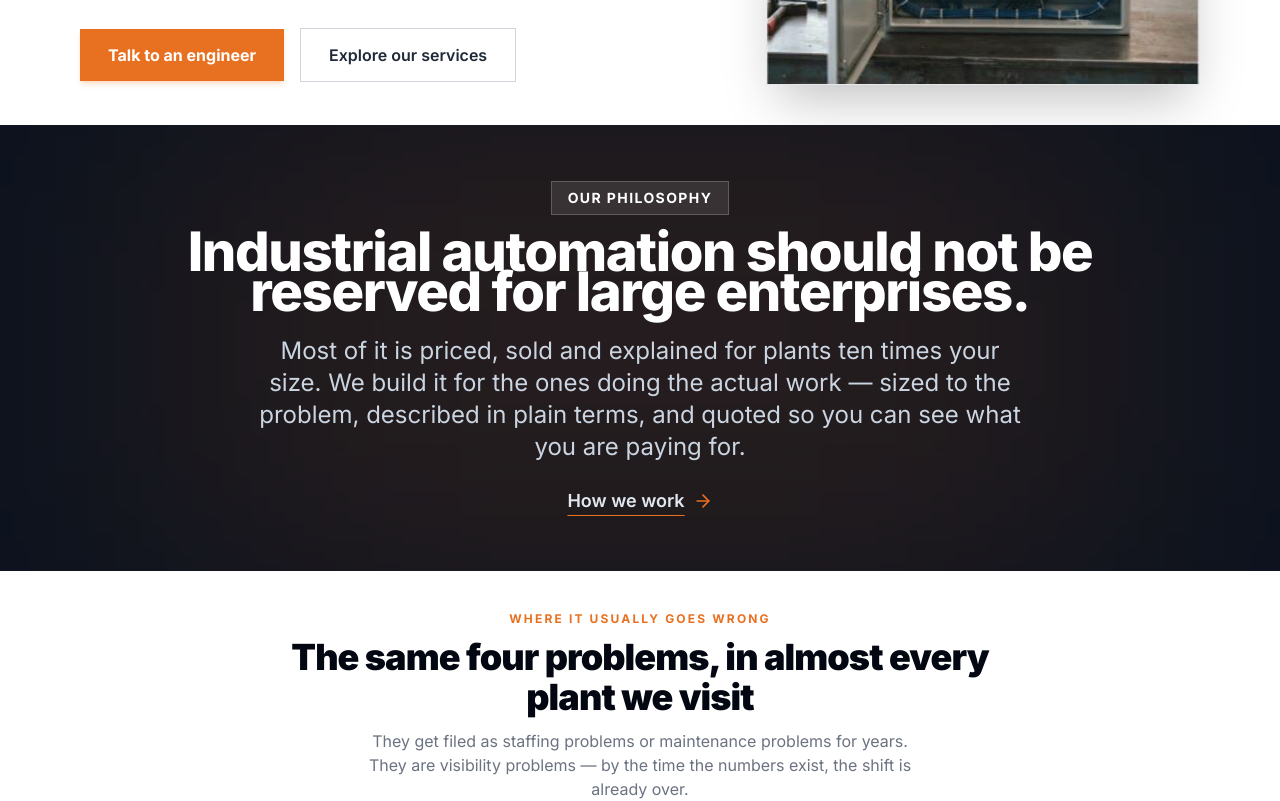
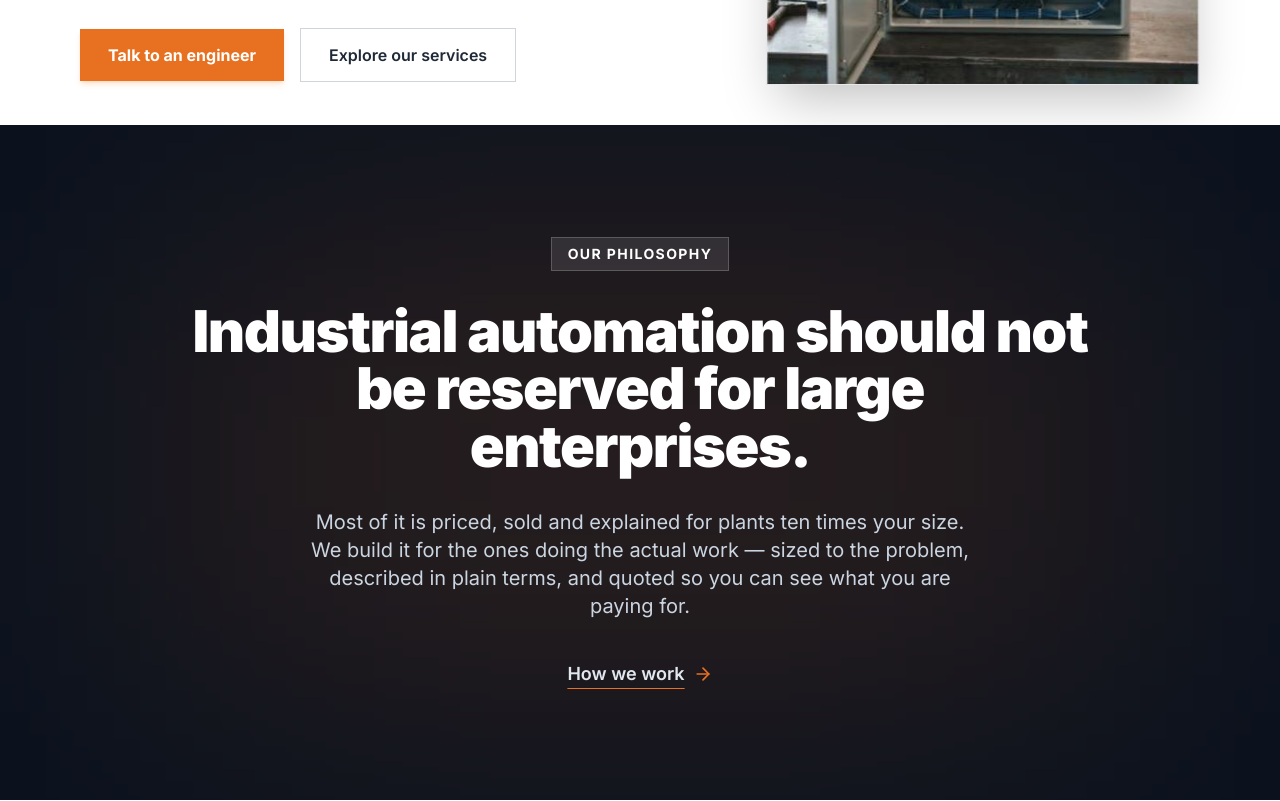
Before and after one commit to crabstertechnology/CT_new, a React (Vite) app: page / in a window 1280 px wide. Shown: the part 460-1261 px from the top of the page. Built offline with nearby package versions, Linux system fonts and the light colour scheme.

Commit message:
fix: StatementBanner typography and spacing — comfortable line height, proper vertical padding, and clean headline line-break

```diff
--- a/src/components/StatementBanner.jsx
+++ b/src/components/StatementBanner.jsx
@@ -9,7 +9,7 @@ export default function StatementBanner() {
   return (
     <section
       id="mission"
-      className="flex flex-col justify-center bg-[#09111E] text-white relative px-6 sm:px-10 lg:px-14 xl:px-20 py-12 sm:py-14 overflow-hidden w-full"
+      className="flex flex-col justify-center bg-[#09111E] text-white relative px-6 sm:px-10 lg:px-14 xl:px-20 py-20 sm:py-24 lg:py-28 overflow-hidden w-full"
     >
       {/* Background radial gradient with Crabster Orange tint */}
       <div className="absolute top-1/2 left-1/2 -translate-x-1/2 -translate-y-1/2 w-[1000px] h-[500px] bg-[#E87121]/15 blur-[150px] pointer-events-none"></div>
@@ -18,22 +18,22 @@ export default function StatementBanner() {
         <div className="max-w-5xl mx-auto text-center relative z-10">
 
           {/* OUR PHILOSOPHY Badge in Crisp White with Sharp Corners */}
-          <div className="inline-block text-xs sm:text-sm font-bold uppercase tracking-widest text-white mb-4 px-4 py-1.5 rounded-none bg-white/10 border border-white/20">
+          <div className="inline-block text-xs sm:text-sm font-bold uppercase tracking-widest text-white mb-6 sm:mb-8 px-4 py-1.5 rounded-none bg-white/10 border border-white/20">
             OUR PHILOSOPHY
           </div>
 
-          {/* Core Statement Heading */}
-          <h2 className="text-2xl sm:text-3xl md:text-4xl lg:text-[3rem] xl:text-[3.4rem] font-extrabold tracking-tight text-white leading-tight sm:leading-[1.18] mb-4">
-            Industrial automation should not be reserved for large enterprises.
+          {/* Core Statement Heading - Balanced with comfortable line-height */}
+          <h2 className="text-3xl sm:text-4xl md:text-5xl lg:text-[3.2rem] xl:text-[3.6rem] font-black tracking-tight text-white leading-[1.25] sm:leading-[1.22] mb-6 sm:mb-8 max-w-4xl mx-auto">
+            Industrial automation should not<br className="hidden md:inline" /> be reserved for large enterprises.
           </h2>
 
-          {/* Narrative Description */}
-          <p className="mt-6 text-slate-300 text-lg sm:text-xl lg:text-2xl leading-relaxed max-w-3xl mx-auto font-normal">
+          {/* Narrative Description with Comfortable Line Spacing */}
+          <p className="text-slate-300 text-base sm:text-lg lg:text-xl leading-relaxed max-w-2xl mx-auto font-normal">
             Most of it is priced, sold and explained for plants ten times your size. We build it for the ones doing the actual work — sized to the problem, described in plain terms, and quoted so you can see what you are paying for.
           </p>
 
           {/* Action Link */}
-          <div className="mt-6">
+          <div className="mt-8 sm:mt-10">
             <button
               onClick={scrollToNext}
               className="inline-flex items-center gap-2 text-base sm:text-lg font-semibold text-slate-200 hover:text-white underline underline-offset-8 decoration-[#E87121] hover:decoration-white transition-all group rounded-none cursor-pointer"
```
